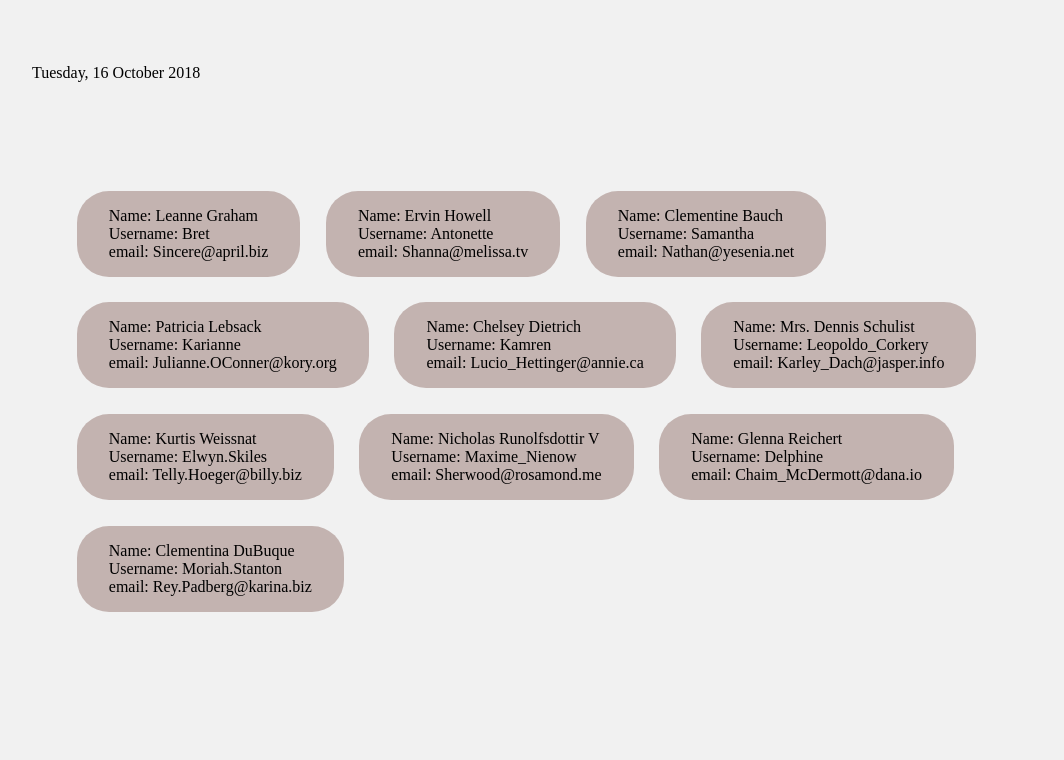
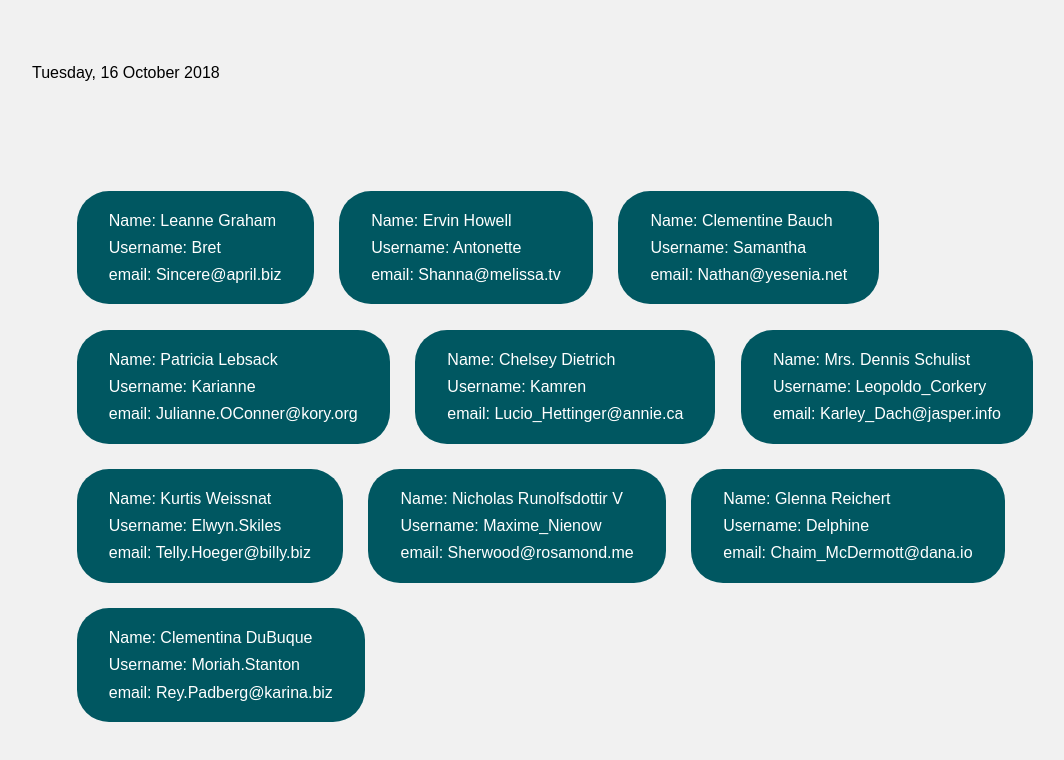
Before and after one commit to andrapetronela/DOM, a plain HTML site: page index.html in a window 1280 px wide. Shown: the whole page, without its empty margins (32-1096 px from the left). Drawn offline with Linux system fonts and the light colour scheme.

Commit message:
change background and text color to pass accessibility test

```diff
--- a/style.css
+++ b/style.css
@@ -6,6 +6,7 @@
 
 body {
     background-color: rgba(153, 153, 153, 0.13);
+    font-family: sans-serif;
 }
 
 #date {
@@ -21,14 +22,16 @@ body {
 .card {
     padding: 1rem 2rem;
     margin: 1vw;
-    background-color: #c3b3b0;
+    background-color: #005761;
+    color: #fff;
     border-radius: 2rem;
     cursor: pointer;
     transition: all .4s;
     backface-visibility: hidden;
+    line-height: 1.7;
 }
 
 .card:hover {
-    color: #fff;
-    background-color: #958e8d;
+    color: #000;
+    background-color: #00AABD;
 }
```
